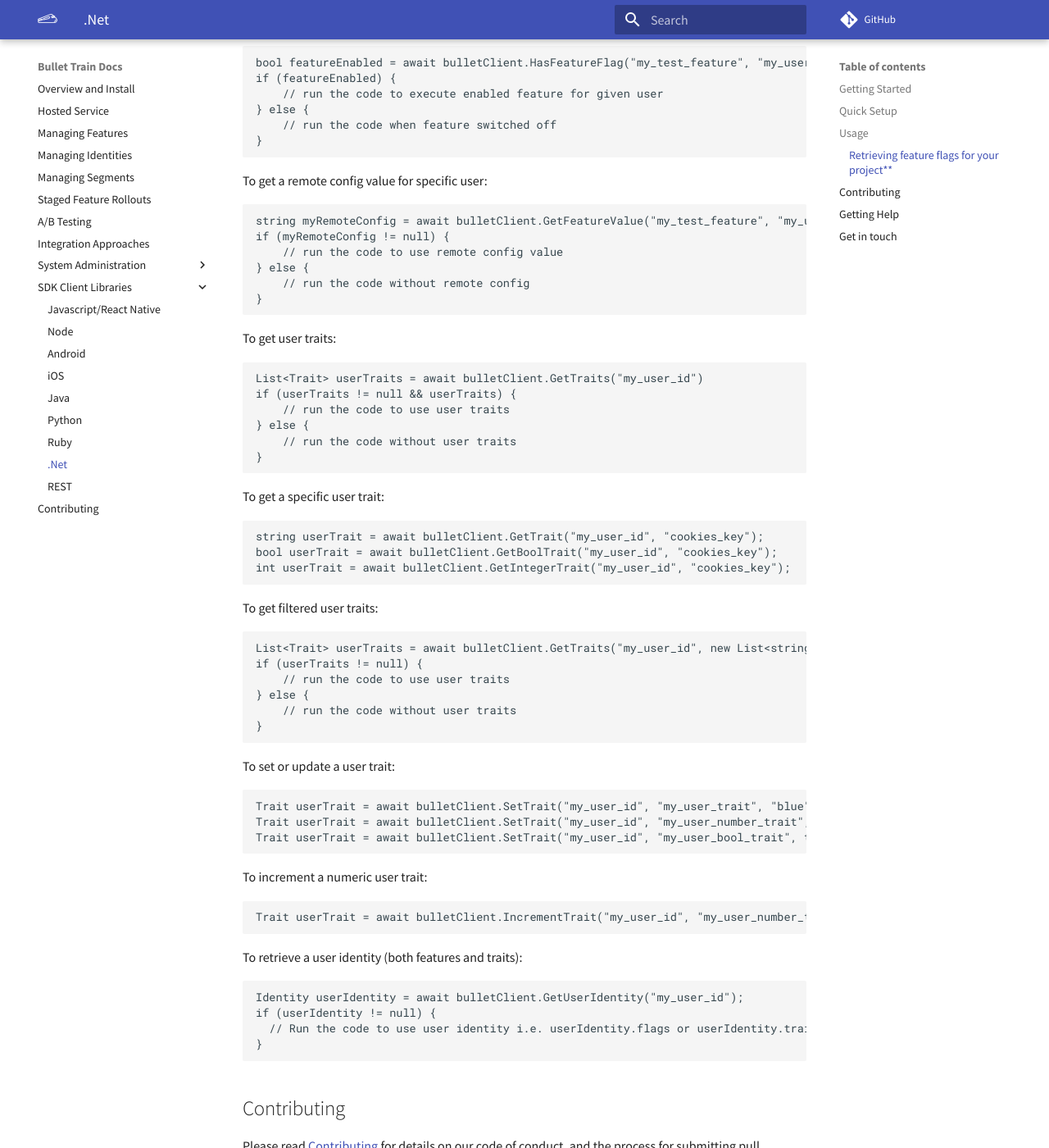
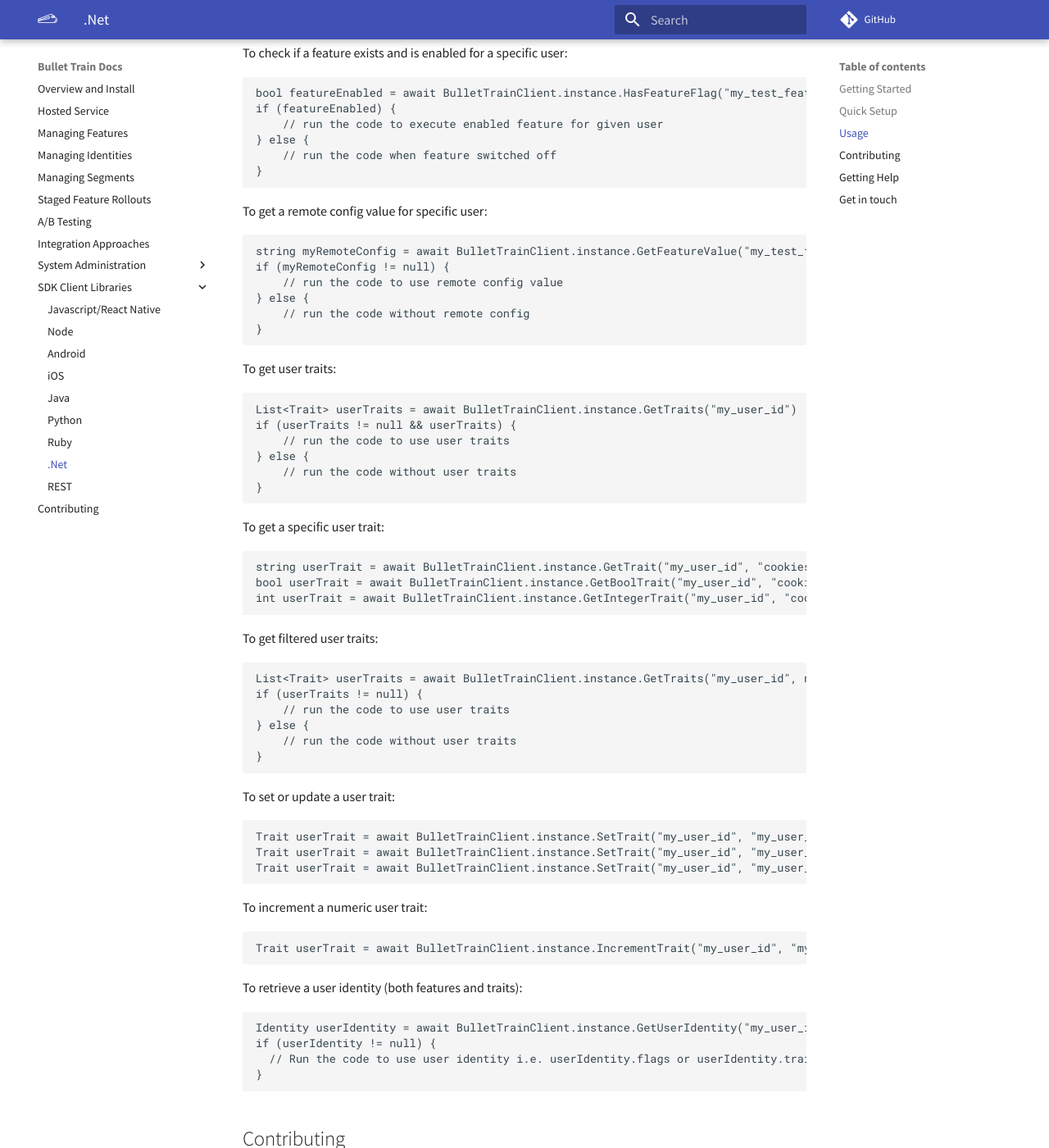
Before and after one commit to Flagsmith/flagsmith-docs, an MkDocs documentation site: the page built from docs/clients/dotnet.md, in a window 1280 px wide and 1400 px high, scrolled down 1334 px. Shown: the whole window at 82% size. Built offline with MkDocs 1.6.1 and Material for MkDocs 9.7.7, drawn with Linux system fonts in a browser that asks for light colours; comment, search, counter and statistics services are not loaded; some of the changed text lies outside the part shown.

Commit message:
Updated dotnet docs

````diff
--- a/docs/clients/dotnet.md
+++ b/docs/clients/dotnet.md
@@ -28,10 +27,12 @@ BulletTrainConfiguration configuration = new BulletTrainConfiguration()
 BulletTrainClient bulletClient = new BulletTrainClient(configuration);
 ```
 
+You can then use the `instance` static variable on `BulletTrainClient` anywhere within your app.
+
 To check if a feature flag exists and is enabled:
 
 ```c#
-bool featureEnabled = await bulletClient.HasFeatureFlag("my_test_feature");
+bool featureEnabled = await BulletTrainClient.instance.HasFeatureFlag("my_test_feature");
 if (featureEnabled) {
     // run the code to execute enabled feature
 } else {
@@ -42,7 +43,7 @@ if (featureEnabled) {
 To get a remote config feature value:
 
 ```c#
-string myRemoteConfig = await bulletClient.GetFeatureValue("my_test_feature");
+string myRemoteConfig = await BulletTrainClient.instance.GetFeatureValue("my_test_feature");
 if (myRemoteConfig != null) {
     // run the code to use remote config value
 } else {
@@ -57,7 +58,7 @@ Identifying users allows you to target specific users from the [Bullet Train das
 To check if a feature exists and is enabled for a specific user:
 
 ```c#
-bool featureEnabled = await bulletClient.HasFeatureFlag("my_test_feature", "my_user_id");
+bool featureEnabled = await BulletTrainClient.instance.HasFeatureFlag("my_test_feature", "my_user_id");
 if (featureEnabled) {
     // run the code to execute enabled feature for given user
 } else {
@@ -68,7 +69,7 @@ if (featureEnabled) {
 To get a remote config value for specific user:
 
 ```c#
-string myRemoteConfig = await bulletClient.GetFeatureValue("my_test_feature", "my_user_id");
+string myRemoteConfig = await BulletTrainClient.instance.GetFeatureValue("my_test_feature", "my_user_id");
 if (myRemoteConfig != null) {
     // run the code to use remote config value
 } else {
@@ -79,7 +80,7 @@ if (myRemoteConfig != null) {
 To get user traits:
 
 ```c#
-List<Trait> userTraits = await bulletClient.GetTraits("my_user_id")
+List<Trait> userTraits = await BulletTrainClient.instance.GetTraits("my_user_id")
 if (userTraits != null && userTraits) {
     // run the code to use user traits
 } else {
@@ -90,15 +91,15 @@ if (userTraits != null && userTraits) {
 To get a specific user trait:
 
 ```c#
-string userTrait = await bulletClient.GetTrait("my_user_id", "cookies_key");
-bool userTrait = await bulletClient.GetBoolTrait("my_user_id", "cookies_key");
-int userTrait = await bulletClient.GetIntegerTrait("my_user_id", "cookies_key");
+string userTrait = await BulletTrainClient.instance.GetTrait("my_user_id", "cookies_key");
+bool userTrait = await BulletTrainClient.instance.GetBoolTrait("my_user_id", "cookies_key");
+int userTrait = await BulletTrainClient.instance.GetIntegerTrait("my_user_id", "cookies_key");
 ```
 
 To get filtered user traits:
 
 ```c#
-List<Trait> userTraits = await bulletClient.GetTraits("my_user_id", new List<string> { "specific_key", /* rest of elements */ });
+List<Trait> userTraits = await BulletTrainClient.instance.GetTraits("my_user_id", new List<string> { "specific_key", /* rest of elements */ });
 if (userTraits != null) {
     // run the code to use user traits
 } else {
@@ -109,21 +110,21 @@ if (userTraits != null) {
 To set or update a user trait:
 
 ```c#
-Trait userTrait = await bulletClient.SetTrait("my_user_id", "my_user_trait", "blue");
-Trait userTrait = await bulletClient.SetTrait("my_user_id", "my_user_number_trait", 4);
-Trait userTrait = await bulletClient.SetTrait("my_user_id", "my_user_bool_trait", true);
+Trait userTrait = await BulletTrainClient.instance.SetTrait("my_user_id", "my_user_trait", "blue");
+Trait userTrait = await BulletTrainClient.instance.SetTrait("my_user_id", "my_user_number_trait", 4);
+Trait userTrait = await BulletTrainClient.instance.SetTrait("my_user_id", "my_user_bool_trait", true);
 ```
 
 To increment a numeric user trait:
 
 ```c#
-Trait userTrait = await bulletClient.IncrementTrait("my_user_id", "my_user_number_trait", 1);
+Trait userTrait = await BulletTrainClient.instance.IncrementTrait("my_user_id", "my_user_number_trait", 1);
 ```
 
 To retrieve a user identity (both features and traits):
 
 ```c#
-Identity userIdentity = await bulletClient.GetUserIdentity("my_user_id");
+Identity userIdentity = await BulletTrainClient.instance.GetUserIdentity("my_user_id");
 if (userIdentity != null) {
   // Run the code to use user identity i.e. userIdentity.flags or userIdentity.traits
 }
````
Also changed, not shown: other parts of docs/clients/dotnet.md (+2 -3 lines).
